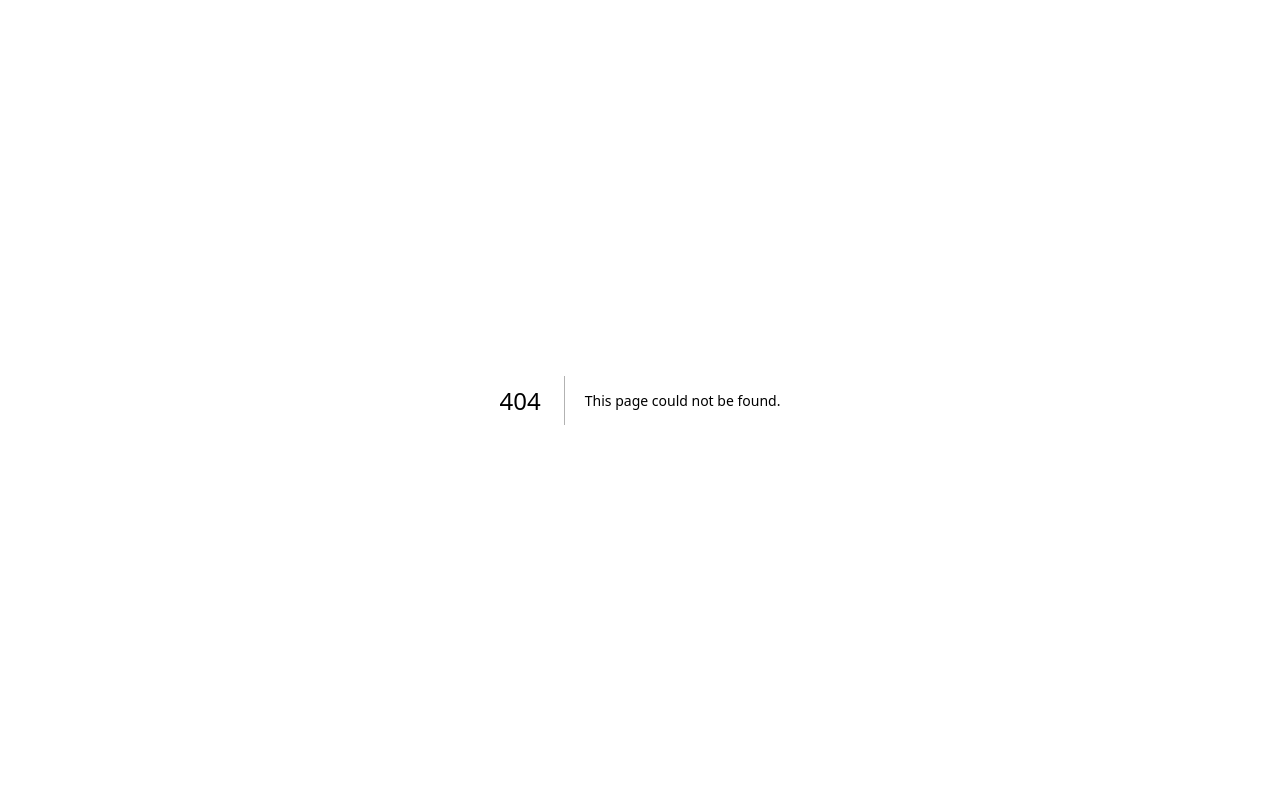
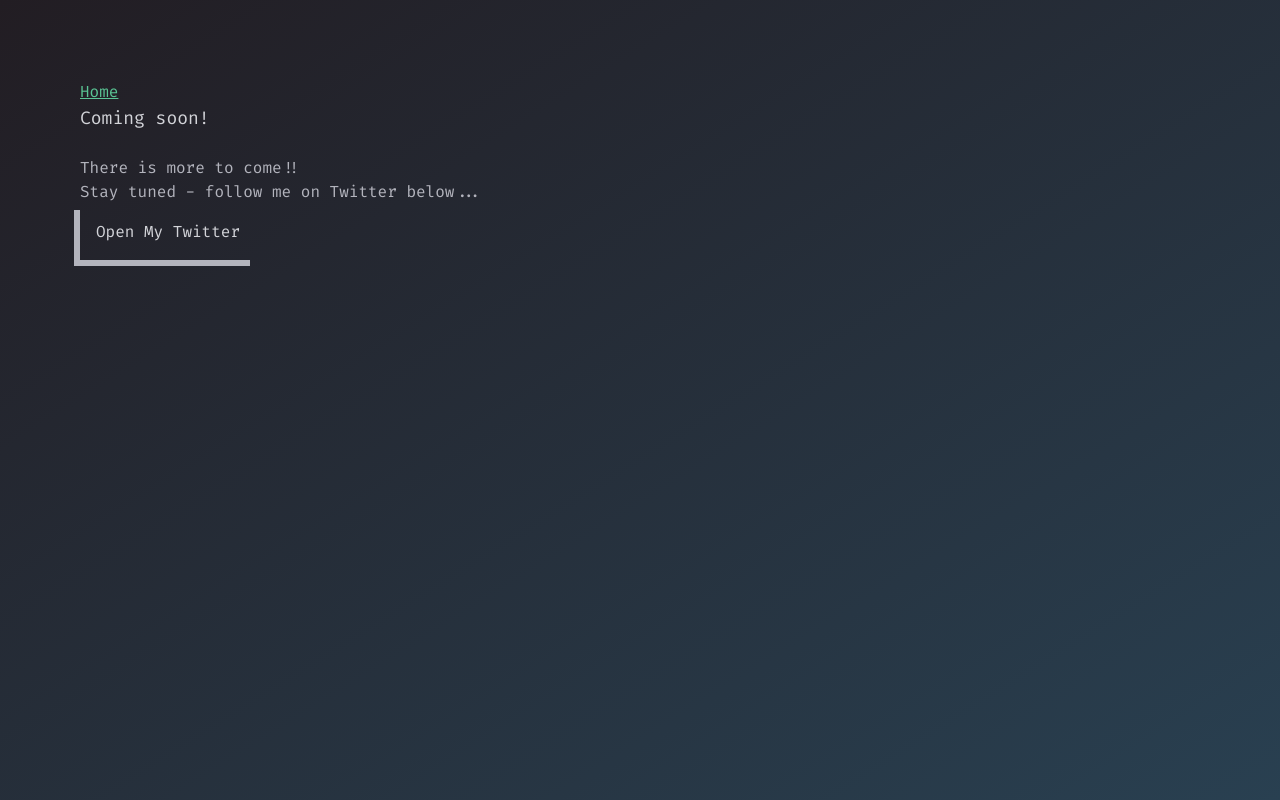
Before and after one commit to jessejwatson/Golden_Glass, a Next.js app: page /projectsList in a window 1280 px wide. Before the commit this address had no page. Built offline with nearby package versions, Linux system fonts and the light colour scheme.

Commit message:
Added coming soon pages

```diff
--- /dev/null
+++ b/components/comingSoon.tsx
@@ -0,0 +1,17 @@
+import Link from "next/link";
+
+export default function ComingSoon() {
+    return (
+      <div className=''>
+        <Link className="text-c-green underline" href={'/'}>Home</Link>
+            <h1 className="pb-6 text-lg">Coming soon!</h1>
+            <p className=" text-c-grey">
+                There is more to come!!<br/>
+                Stay tuned - follow me on Twitter below...
+            </p>
+            <a className="" href="https://twitter.com/@jessals04" target={'_blank'} rel="noreferrer">
+                <button className="oldSchoolBtn p-4 hover:text-c-green">Open My Twitter</button>
+            </a>
+      </div>
+    )
+  }
--- a/components/navBar.tsx
+++ b/components/navBar.tsx
@@ -11,8 +11,8 @@ export default function NavBar() {
         <Link href="/"><h1 className='text-3xl font-normal'>Jess_W;</h1></Link>
         <div className=''>
             <div className='flex flex-col md:flex-row'>
-                <Link href={''} className='hover:font-normal'><p><span className='text-c-green'>01.</span> Blog</p></Link>
-                <Link href={''} className='hover:font-normal md:pl-8'><p><span className='text-c-green'>02.</span> Projects</p></Link>
+                <Link href={'/blogList'} className='hover:font-normal'><p><span className='text-c-green'>01.</span> Blog</p></Link>
+                <Link href={'/projectsList'} className='hover:font-normal md:pl-8'><p><span className='text-c-green'>02.</span> Projects</p></Link>
             </div>
         </div>
       </div>
--- /dev/null
+++ b/pages/blogList.tsx
@@ -0,0 +1,13 @@
+import ComingSoon from "../components/comingSoon";
+
+export default function BlogList() {
+    return (
+      <div className='h-screen'>
+        <div className='font-FiraCode bg-gradient-to-br from-c-charcoal to-c-blue text-c-white h-full'>
+          <div className="p-20">
+            <ComingSoon/>
+          </div>
+        </div>
+      </div>
+    )
+  }
--- /dev/null
+++ b/pages/projectsList.tsx
@@ -0,0 +1,13 @@
+import ComingSoon from "../components/comingSoon";
+
+export default function ProjectsList() {
+    return (
+      <div className='h-screen'>
+        <div className='font-FiraCode bg-gradient-to-br from-c-charcoal to-c-blue text-c-white h-full'>
+          <div className="p-20">
+            <ComingSoon/>
+          </div>
+        </div>
+      </div>
+    )
+  }
```
